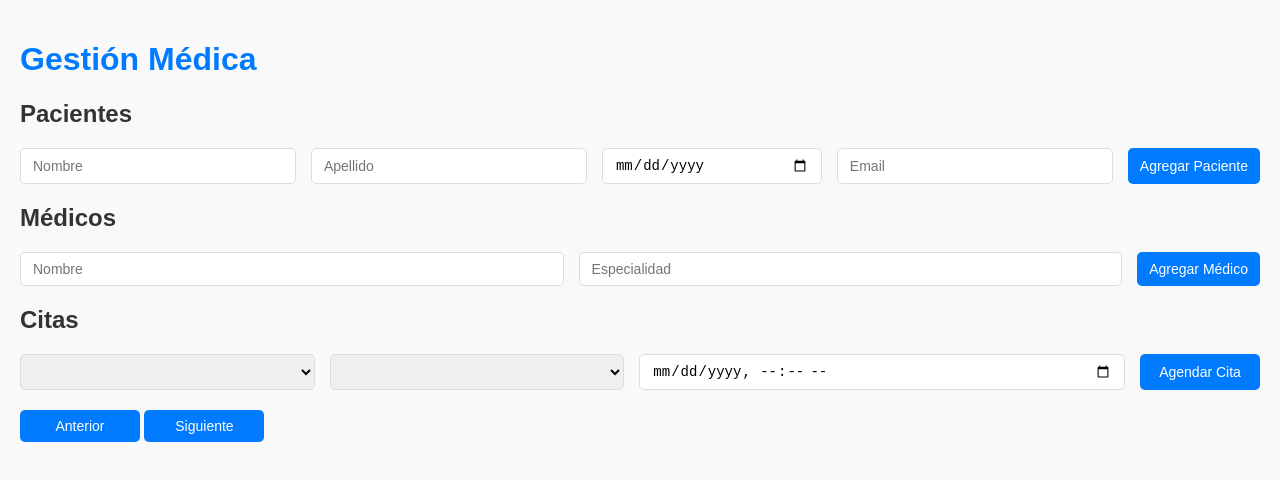
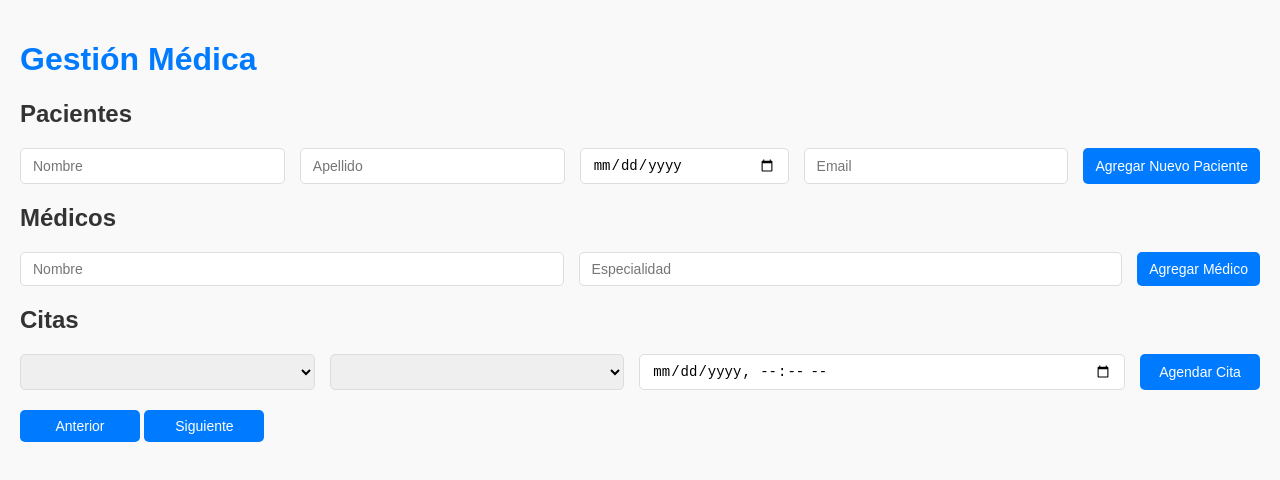
Before and after one commit to KrisOlalla1/ExamenParcial3, a plain HTML site: page frontend/index.html in a window 1280 px wide. Drawn offline with Linux system fonts and the light colour scheme; no server answers.

Commit message:
feat: prueba del workflow en master

```diff
--- a/frontend/index.html
+++ b/frontend/index.html
@@ -17,7 +17,7 @@
       <input type="text" id="paciente-apellido" placeholder="Apellido" required />
       <input type="date" id="paciente-fecha" required />
       <input type="email" id="paciente-email" placeholder="Email" required />
-      <button type="submit">Agregar Paciente</button>
+      <button type="submit">Agregar Nuevo Paciente</button>
     </form>
     <ul id="lista-pacientes"></ul>
   </section>
```
